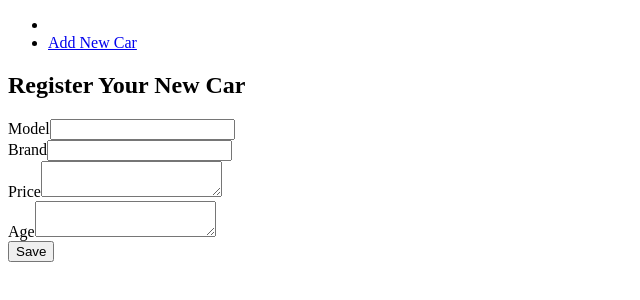
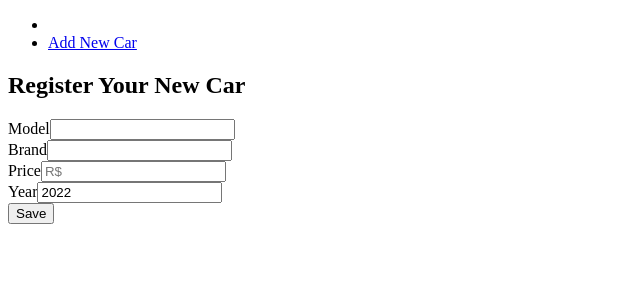
Before and after one commit to jukafarneiy/react-front, a React (Create React App) app: page /cars/new in a window 1280 px wide. Shown: the top 300 px of the page, without its empty margins (0-640 px from the left). Built offline with nearby package versions, Linux system fonts and the light colour scheme.

Commit message:
currency format input field faltando

```diff
--- a/package.json
+++ b/package.json
@@ -5,6 +5,7 @@
   "dependencies": {
     "lodash": "^4.17.11",
     "react": "^16.7.0",
+    "react-datepicker": "^4.8.0",
     "react-dom": "^16.7.0",
     "react-google-login": "^5.0.2",
     "react-google-recaptcha": "^1.0.5",
--- a/src/car/Cars.js
+++ b/src/car/Cars.js
@@ -40,9 +40,9 @@ class Cars extends Component {
                 <div className="card col-md-4" key={i}>
                     <div className="card-body">
                         <h5 className="card-title">{car.title}</h5>
-                        <p className="card-text">{car.brand}</p>
+                        <p className="card-text text-uppercase">{car.brand}</p>
                         <p className="card-text">{car.price}</p>
-                        <p className="card-text">{car.age}</p>
+                        <p className="text-uppercase">{car.age}</p>
                         <Link
                             to={`/cars/${car._id}`}
                             className="btn btn-rounded btn-primary btn-sm"
--- a/src/car/CreateCar.js
+++ b/src/car/CreateCar.js
@@ -1,6 +1,9 @@
 import React, { Component } from "react";
 import { createCar } from "../service/car";
 import { Redirect } from 'react-router-dom';
+import DatePicker from "react-datepicker";
+import "react-datepicker/dist/react-datepicker.css";
+
 
 class EditCar extends Component {
   constructor() {
@@ -11,10 +14,11 @@ class EditCar extends Component {
         title: "",
         brand: "",
         price: 0,
-        age: 0,
+        age: "",
       },
 
       error: "",
+      selectedDate: new Date(),
       redirect: false,
       loading: false,
     };
@@ -40,14 +44,18 @@ class EditCar extends Component {
       return false;
     }
 
-    const { age } = this.state.car;
-    if (age.length === 0) {
-      this.setState({ error: "Car age is required.", loading: false });
-      return false;
-    }
-    return true;
+    return true
+  };
 
-  };
+  componentDidMount() {
+    let year = this.state.selectedDate.toLocaleDateString('en-us', { year: "numeric" })
+    this.setState({
+      car: {
+        ...this.state.car,
+        ["age"]: year
+      },
+    })
+  }
 
   handleChange = name => event => {
     this.setState({ error: "" });
@@ -60,10 +68,22 @@ class EditCar extends Component {
     });
   };
 
+  handleDate = date => {
+    let year = date.toLocaleDateString('en-us', { year: "numeric" })
+    this.setState({
+      car: {
+        ...this.state.car,
+        ["age"]: year
+      },
+      selectedDate: date
+    })
+  };
+
+
   clickSubmit = event => {
     event.preventDefault();
     this.setState({ loading: true });
-    let data = this.state.car
+    let data = this.state.car;
     if (this.isValid()) {
       createCar(data).then((data) => {
         this.setState({ loading: false })
@@ -71,6 +91,7 @@ class EditCar extends Component {
         this.setState({ redirect: `/` })
       })
     }
+
   };
 
   signupForm = () => (
@@ -93,21 +114,28 @@ class EditCar extends Component {
       </div>
 
       <div className="form-group">
-        <label className="text-muted">Price</label>
-        <textarea
+        <form method="post" action="#">
+        <label className="form-label" for="typeNumber">Price</label>
+        <input type="text" name="currency-field" id="currency-field"
+        pattern="^\$\d{1,3}(,\d{3})*(\.\d+)?$" data-type="currency" placeholder="R$" />
+        {/* <textarea
           onChange={this.handleChange("price")}
           type="text"
           className="form-control"
-        />
+        /> */}
+        </form>
       </div>
 
       <div className="form-group">
-        <label className="text-muted">Age</label>
-        <textarea
-          onChange={this.handleChange("age")}
-          type="text"
-          className="form-control"
+        <label className="text-muted">Year</label>
+        <DatePicker
+          selected={this.state.selectedDate}
+          onChange={(date) => this.handleDate(date)}
+          showYearPicker
+          dateFormat="yyyy"
+          yearItemNumber={10}
         />
+
       </div>
 
       <button onClick={this.clickSubmit} className="btn btn-raised btn-primary">
```
Also changed, not shown: 1 other file (tests, documents, lock files or other folders).
